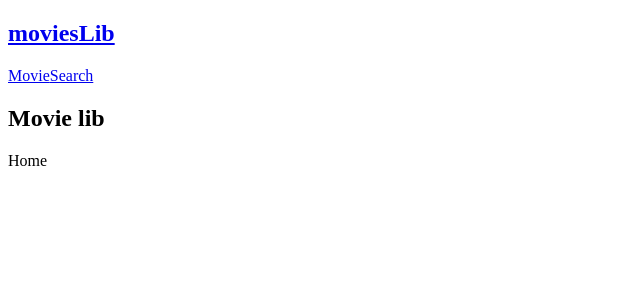
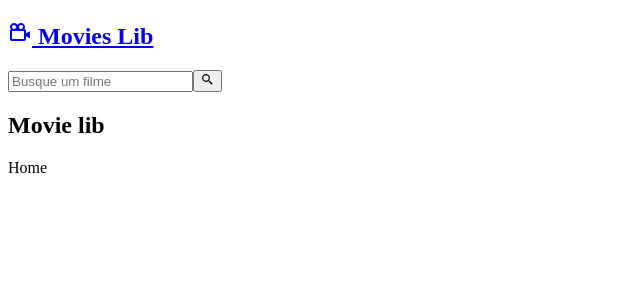
Before and after one commit to japajow/movie_tmdb, a React (Vite) app: page / in a window 1280 px wide. Shown: the top 300 px of the page, without its empty margins (0-640 px from the left). Built offline with nearby package versions, Linux system fonts and the light colour scheme.

Commit message:
Criando os componentes

```diff
--- a/src/App.jsx
+++ b/src/App.jsx
@@ -1,15 +1,10 @@
+import { Outlet } from "react-router-dom";
 import "./App.css";
-import { Link, Outlet } from "react-router-dom";
+import { Navbar } from "./components/Navbar";
 function App() {
   return (
     <div className="App">
-      <nav id="navbar">
-        <h2>
-          <Link to="/">moviesLib</Link>
-        </h2>
-        <Link to="/movie/1">Movie</Link>
-        <Link to="/search">Search</Link>
-      </nav>
+      <Navbar />
       <h2>Movie lib</h2>
       <Outlet />
     </div>
--- /dev/null
+++ b/src/components/Navbar.jsx
@@ -0,0 +1,20 @@
+import { Link } from "react-router-dom";
+import { BiCameraMovie, BiSearchAlt2 } from "react-icons/bi";
+
+export const Navbar = () => {
+  return (
+    <nav id="navbar">
+      <h2>
+        <Link to="/">
+          <BiCameraMovie /> Movies Lib
+        </Link>
+      </h2>
+      <form>
+        <input type="text" placeholder="Busque um filme" />
+        <button type="submit">
+          <BiSearchAlt2 />
+        </button>
+      </form>
+    </nav>
+  );
+};
```
Also changed, not shown: 1 other file (tests, documents, lock files or other folders).
